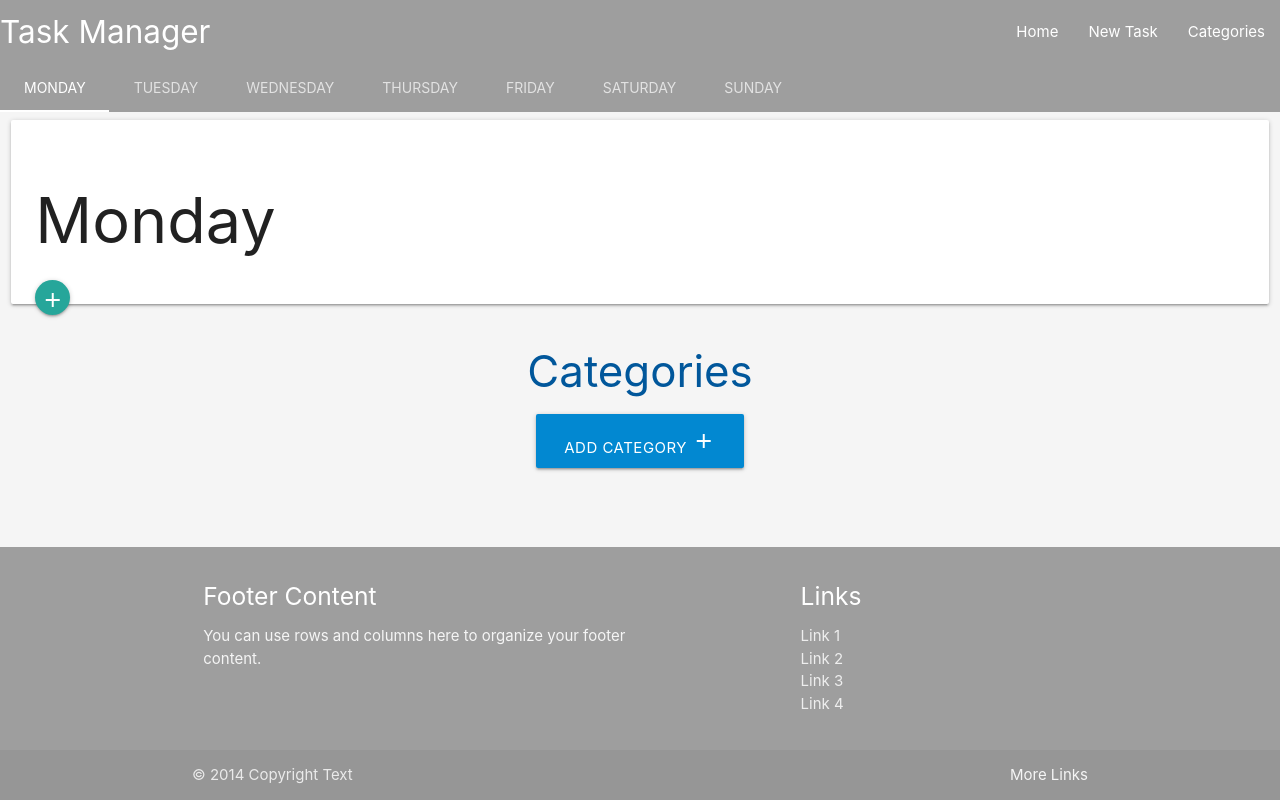
After one commit to Jays-T/sqlAchemy-taskmanager, a Flask app: page /categories in a window 1280 px wide. The commit adds this page. Run offline with Flask 2, Linux system fonts and the light colour scheme.

Commit message:
create initial basic templates

```diff
--- /dev/null
+++ b/taskmanager/templates/add_category.html
@@ -0,0 +1,6 @@
+{% extends "base.html" %}
+
+{% block content %}
+<h3 class="light-blue-text text-darken-4 center-align">Add Category</h3>
+
+{% endblock %}
--- a/taskmanager/templates/base.html
+++ b/taskmanager/templates/base.html
@@ -17,14 +17,15 @@
 
   <body>
   <div class="header">
+    <!-- Main Nav -->
     <nav class="nav-extended grey">
       <div class="nav-wrapper">
-        <a href="#" class="brand-logo">Task Manager</a>
+        <a href="{{ url_for('home' )}}" class="brand-logo">Task Manager</a>
         <a href="#" data-target="mobile-demo" class="sidenav-trigger"><i class="material-icons">menu</i></a>
         <ul id="nav-mobile" class="right hide-on-med-and-down">
-          <li><a href="sass.html">Sass</a></li>
-          <li><a href="badges.html">Components</a></li>
-          <li><a href="collapsible.html">JavaScript</a></li>
+          <li><a href="{{ url_for('home' )}}">Home</a></li>
+          <li><a href="">New Task</a></li>
+          <li><a href="{{ url_for('categories' )}}">Categories</a></li>
         </ul>
       </div>
       <div class="nav-content">
@@ -39,14 +40,16 @@
         </ul>
       </div>
     </nav>
-
+    <!-- Mobile Side Nav -->
     <ul class="sidenav" id="mobile-demo">
-      <li><a href="sass.html">Sass</a></li>
-      <li><a href="badges.html">Components</a></li>
-      <li><a href="collapsible.html">JavaScript</a></li>
+      <li><a href="{{ url_for('home' )}}">Home</a></li>
+      <li><a href="">New Task</a></li>
+      <li><a href="{{ url_for('categories' )}}">Categories</a></li>
     </ul>
   </div>
-  <div class="main grey lighten-4">
+  <!-- Main content -->
+  <main class="grey lighten-4">
+    <!-- Day Tabs -->
     <div class="row">
       <div id="monday" class="col s12 grey lighten-4">
         <div class="card">
@@ -119,73 +122,17 @@
         </div>
       </div>
     </div>
+    <!-- Block Content-->
     <div class="row">
-      <div class="col s12">
-        <div class="card-panel col s1 grey">
-          <div class="card-content white-text">
-            Card 1
-          </div>
-        </div>
-        <div class="card-panel col s1 grey">
-          <div class="card-content white-text">
-            Card 2
-          </div>
-        </div>
-        <div class="card-panel col s1 grey">
-          <div class="card-content white-text">
-            Card 3
-          </div>
-        </div>
-        <div class="card-panel col s1 grey">
-          <div class="card-content white-text">
-            Card 4
-          </div>
-        </div>
-        <div class="card-panel col s1 grey">
-          <div class="card-content white-text">
-            Card 5
-          </div>
-        </div>
-        <div class="card-panel col s1 grey">
-          <div class="card-content white-text">
-            Card 6
-          </div>
-        </div>
-        <div class="card-panel col s1 grey">
-          <div class="card-content white-text">
-            Card 7
-          </div>
-        </div>
-        <div class="card-panel col s1 grey">
-          <div class="card-content white-text">
-            Card 8
-          </div>
-        </div>
-        <div class="card-panel col s1 grey">
-          <div class="card-content white-text">
-            Card 9
-          </div>
-        </div>
-        <div class="card-panel col s1 grey">
-          <div class="card-content white-text">
-            Card 10
-          </div>
-        </div>
-        <div class="card-panel col s1 grey">
-          <div class="card-content white-text">
-            Card 11
-          </div>
-        </div>
-        <div class="card-panel col s1 grey">
-          <div class="card-content white-text">
-            Card 12
-          </div>
-        </div>
-      </div>
+        {% block content %}
+        {% endblock %}
+        {% block tasks %}
+        {% endblock %}
+
     </div>
-  </div>
-
-  <footer class="page-footer">
+  </main>
+  <!-- Footer -->
+  <footer class="page-footer grey">
     <div class="container">
       <div class="row">
         <div class="col l6 s12">
@@ -214,6 +161,7 @@
     <script src="https://cdnjs.cloudflare.com/ajax/libs/jquery/3.5.1/jquery.min.js"></script>
     <script src="https://cdnjs.cloudflare.com/ajax/libs/materialize/0.100.2/js/materialize.min.js"></script>
     <script type="text/javascript" src="{{url_for('static', filename='vendor/materialize/js/materialize.min.js')}}"></script>
-    <script>M.AutoInit();</script>
+    <script type="text/javascript" src="{{url_for('static', filename='js/script.js')}}"></script>
+    <!-- <script>M.AutoInit();</script> -->
   </body>
 </html>
--- /dev/null
+++ b/taskmanager/templates/categories.html
@@ -0,0 +1,14 @@
+{% extends "base.html" %}
+
+{% block content %}
+<h3 class="light-blue-text text-darken-4 center-align">Categories</h3>
+
+<div class="row">
+    <div class="col s12 center-align">
+        <a href="{{ url_for('add_category') }}" class="btn-large light-blue darken-2">
+            Add Category <i class="material-icons">add</i>
+            <!-- <i class="fas fa-plus-square right"></i> -->
+        </a>
+    </div>
+</div>
+{% endblock %}
--- /dev/null
+++ b/taskmanager/templates/tasks.html
@@ -0,0 +1,5 @@
+{% extends "base.html" %}
+
+{% block content %}
+<h3 class="light-blue-text text-darken-4 center-align">Tasks</h3>
+{% endblock %}
```
Also changed, not shown: taskmanager/templates/add_task.html (added, +14 -0 lines).
